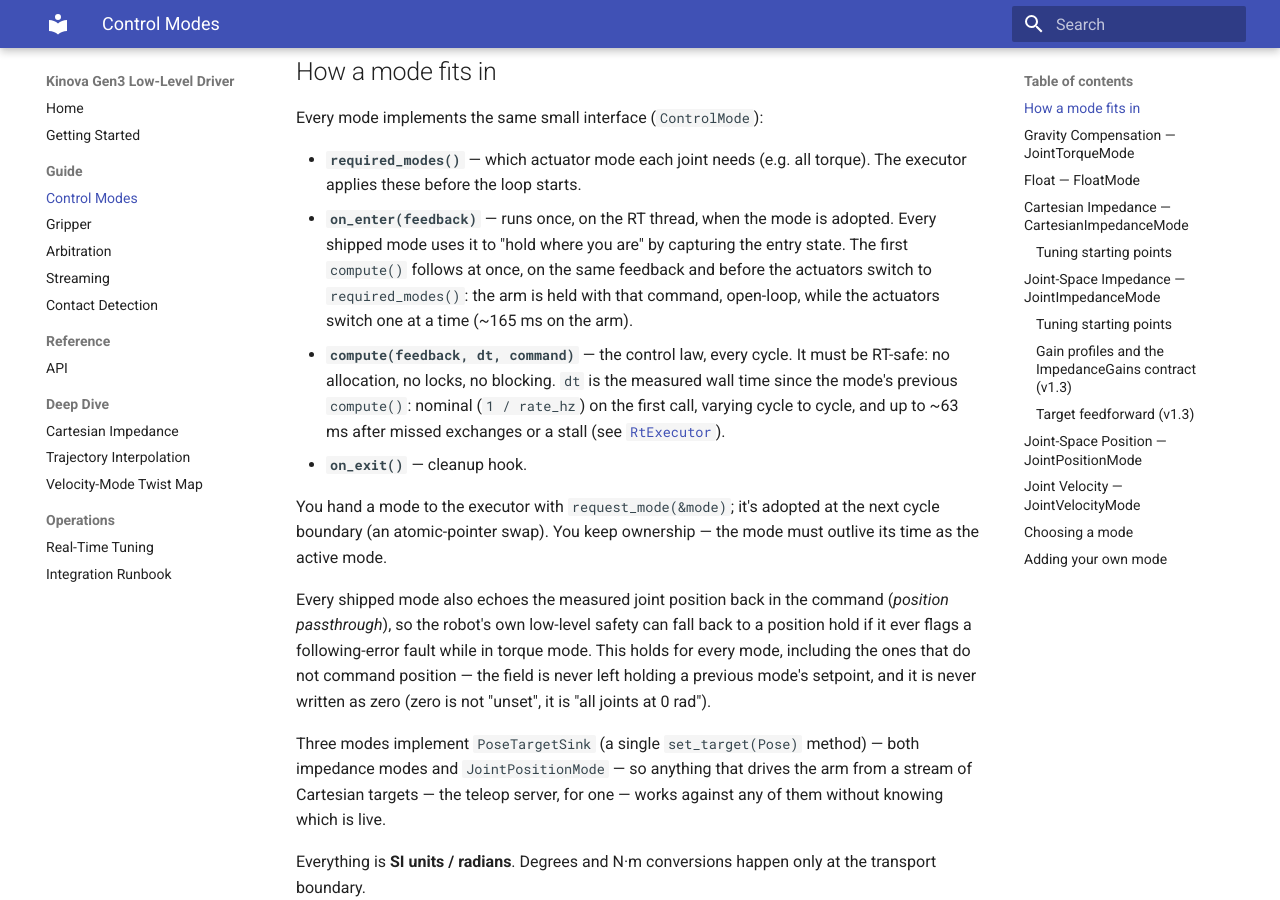
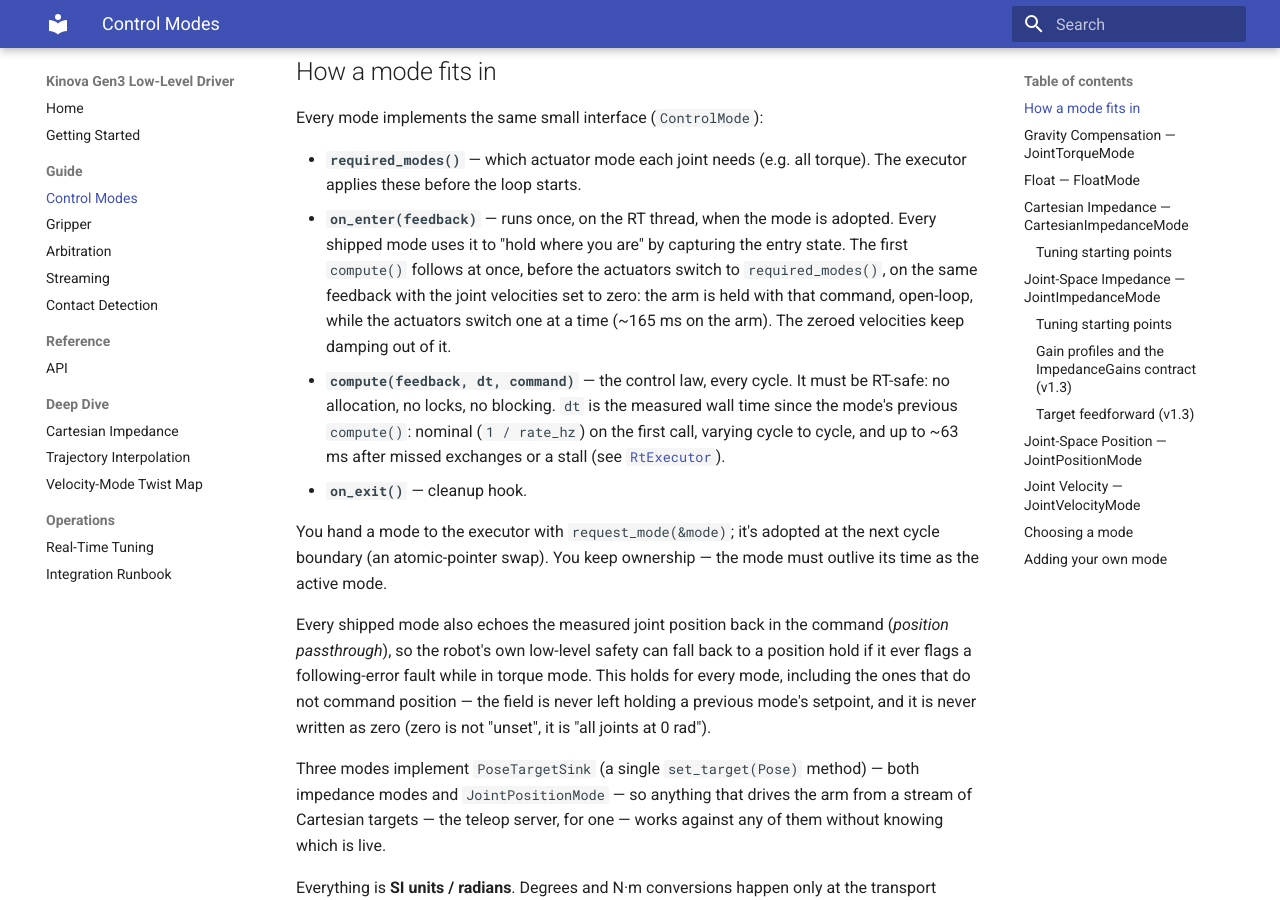
Before and after one commit to rammp-org/kinova-gen3-driver, an MkDocs documentation site: the page built from docs/guide/control-modes.md, in a window 1280 px wide and 900 px high, scrolled down 335 px. Built offline with MkDocs 1.6.1 and Material for MkDocs 9.7.7, drawn with Linux system fonts in a browser that asks for light colours; some of the changed text lies outside the part shown.

Commit message:
Compute the switch hold at rest so no damper is held open-loop
The incoming mode's first command is held open-loop for up to ~165 ms
through the actuator switch. Computed on the moving arm's feedback, a
damper term in it (FloatMode on a contact trip, JointTorqueMode with
damping, the impedance modes with the entry ramp off) kept braking at the
switch-time velocity after the joint stopped, then pushed it back. The
wrist joints switch first and hold longest, so they were hit hardest.

RtExecutor now runs that compute on a stack copy of the feedback with qd
zeroed. RtExecutor.HoldLeavesOutDampersWhenTheArmIsMoving checks the hold
is gravity for all four modes with the arm moving; it fails without the
fix. Also from the second review: the kCurrent caveat in the pump
comment, and the mixed-switch order in actuator_switch_order.h.

Co-Authored-By: Claude Opus 5.5 <noreply@anthropic.com>
Claude-Session: https://claude.ai/code/session_01QoDtVrpDZSsjhyU95FZSwq

```diff
--- a/docs/guide/control-modes.md
+++ b/docs/guide/control-modes.md
@@ -18,9 +18,10 @@ Every mode implements the same small interface (`ControlMode`):
   The executor applies these before the loop starts.
 - **`on_enter(feedback)`** — runs once, on the RT thread, when the mode is adopted.
   Every shipped mode uses it to "hold where you are" by capturing the entry state.
-  The first `compute()` follows at once, on the same feedback and before the
-  actuators switch to `required_modes()`: the arm is held with that command,
-  open-loop, while the actuators switch one at a time (~165 ms on the arm).
+  The first `compute()` follows at once, before the actuators switch to
+  `required_modes()`, on the same feedback with the joint velocities set to zero:
+  the arm is held with that command, open-loop, while the actuators switch one at
+  a time (~165 ms on the arm). The zeroed velocities keep damping out of it.
 - **`compute(feedback, dt, command)`** — the control law, every cycle. It must be
   RT-safe: no allocation, no locks, no blocking. `dt` is the measured wall time
   since the mode's previous `compute()`: nominal (`1 / rate_hz`) on the first
@@ -436,8 +437,9 @@ way and is the most recent worked example:
 1. Implement `ControlMode` in a new `*_mode.h` / `.cpp`. Capture entry state in
    `on_enter`; keep `compute()` allocation-free (preallocate all scratch as
    members; use fixed-size Eigen types). Make the first `compute()` after
-   `on_enter` safe to hold open-loop for the mode switch (see above): ramp in
-   spring and damping terms, as both impedance modes do.
+   `on_enter` safe to hold open-loop for the mode switch (see above): it gets
+   zero joint velocities, so damping drops out, but ramp in spring terms, as
+   both impedance modes do.
 2. Get the rigid-body quantities you need from `Dynamics` (extend it if you need a
    new quantity such as the mass matrix — it's the one place Pinocchio lives).
 3. Add a unit test that recomputes the law independently (see the
```
Also changed, not shown: CHANGELOG.md (+5 -3 lines), docs/guide/contact-detection.md (+6 -5 lines), docs/reference/api.md (+13 -8 lines), 5 other files.
